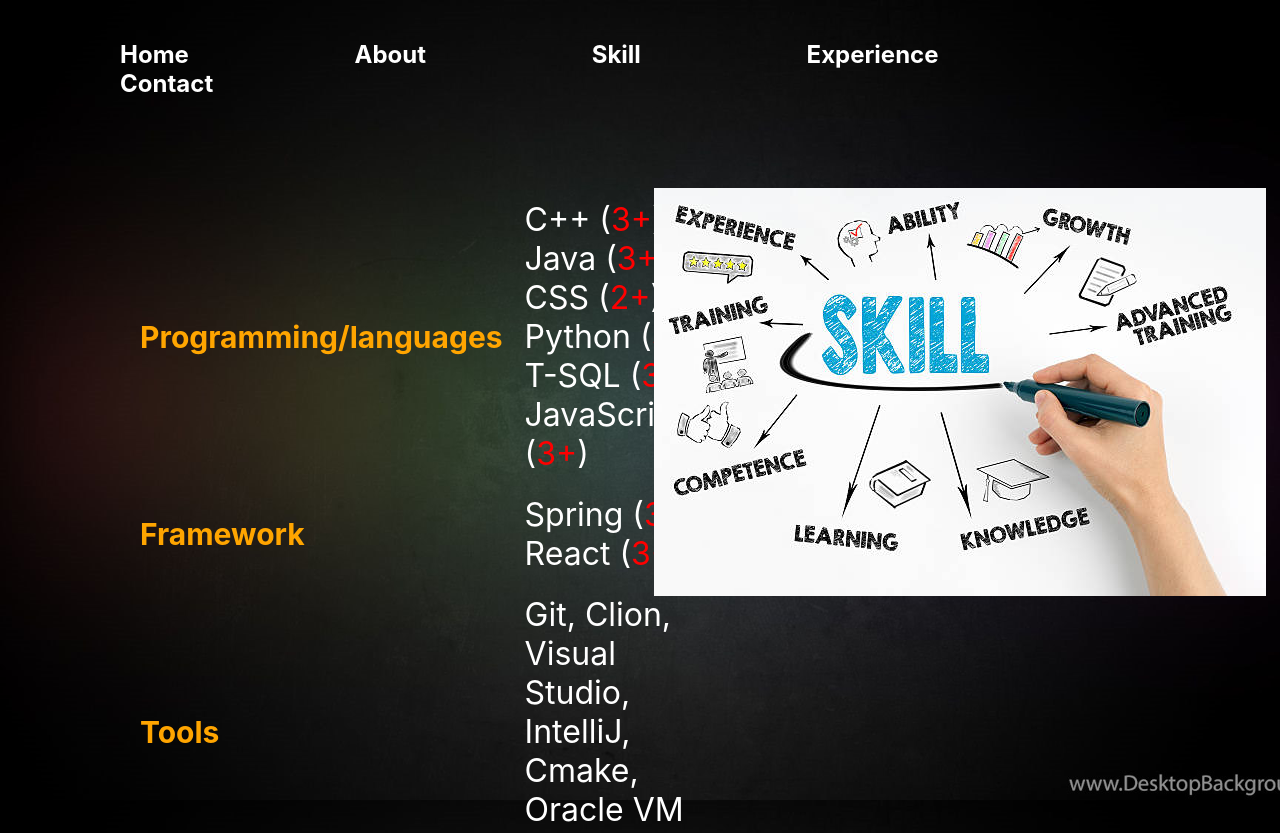
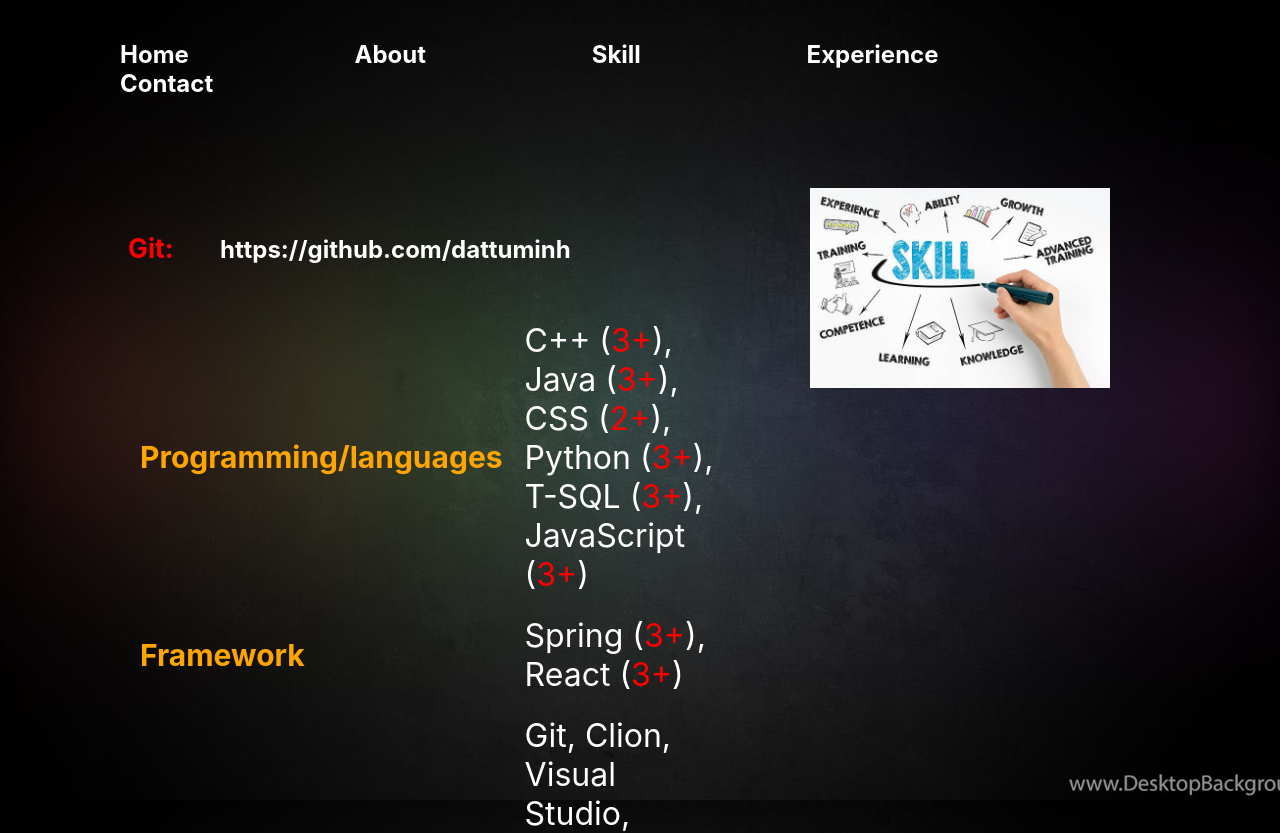
Before and after one commit to tuminhdat/david-resume, a React (Create React App) app: page /skill in a window 1280 px wide. Shown: the top 833 px of the page. Built offline with nearby package versions, Linux system fonts and the light colour scheme.

Commit message:
update styles and modify pages

```diff
--- a/src/App.css
+++ b/src/App.css
@@ -103,3 +103,10 @@ td:nth-child(1){
   margin-right: auto;
   justify-content: center;
 }
+
+.picture_image{
+  height: auto;
+    width: auto;
+    max-width: 300px;
+    max-height: 300px;
+}
--- a/src/App.js
+++ b/src/App.js
@@ -1,6 +1,7 @@
 import './App.css';
 // first, need to import to use Route
 import { Routes, Route, Link } from "react-router-dom";
+import React, { useEffect} from "react";
 
 import Home from "./directory/Home";
 import About from "./directory/About";
@@ -10,8 +11,14 @@ import Contact from "./directory/Contact";
 
 
 function App() {
+  useEffect(() => {
+    document.title = "Programmer | David Tu";
+  }, []);
   return (
     <div>
+      <head>
+        <title>Programmer | David Tu</title>
+      </head>
       <div class="task_bar">
         <nav>
           <a><Link to="/"> Home </Link></a>
--- a/src/directory/About.jsx
+++ b/src/directory/About.jsx
@@ -8,7 +8,7 @@ function About() {
         I recently graduated from Simon Fraser University with a degree in Computer Science and
         I am eager to put my education and skills to use in a challenging and rewarding role.
         <br /><br />
-        I have a strong understanding of various technologies and programming languages, including web development, data structures and algorithms, databases and SQL, and object-oriented programming (OOP) languages.
+        I have a strong understanding of various technologies and programming languages, including web development, data structures and algorithms, databases(T-SQL), and object-oriented programming (OOP) languages.
         I'm constantly learning and staying up to date with the latest developments in my field.
         <br /><br />
         I am confident in my ability to succeed in Computer programming and I am eager to continue growing and developing my skills.
@@ -23,7 +23,7 @@ function About() {
       </div>
 
       <div class="right_screen">
-        <img class="picture_image" src={ require("../image/nevergiveup.jpg") } alt="Never Give up" />
+        <img class="picture_image" src={ require("../image/nevergiveup.png") } alt="Never Give up" />
       </div>
     </div>
   );
--- a/src/directory/Experience.jsx
+++ b/src/directory/Experience.jsx
@@ -7,8 +7,10 @@ function Experience() {
             </div>
         </div>
 
+        <h4>These are the various projects I have been a part of as a software developer.</h4>
+
         <div class="skill_info_1">
-            <h2>CODERCAFE</h2>
+            <h2>Coder's Cafe</h2>
             <p>Developed a kiosk application that streamlines the ordering process and reduces the need for in-person interaction.
                 The solution allows customers to place their orders on a touch screen, eliminating the need to wait in line or interact with a cashier.
                 The system integrates with a restaurant's existing menu and payment systems to provide a seamless, efficient ordering experience.
@@ -22,7 +24,7 @@ function Experience() {
         </div>
 
         <div class="skill_info_1">
-            <h2>FITGAIN</h2>
+            <h2>FitGain</h2>
             <p>Developed a fitness app to help users maintain a daily workout routine at home.
                 Offered certified professional workout sessions of 10 minutes to half an hour,
                 calculated calories burned and recorded caloric intake to provide net intake.
@@ -37,7 +39,7 @@ function Experience() {
         </div>
 
         <div class="skill_info_1">
-            <h2>COOKER</h2>
+            <h2>Cooker Web Application</h2>
             <p>Developed 'Computing Cooker,' a web app that facilitates recipe search based on ingredients and enables recipe sharing among users.
                 Implemented user authentication and recipe creation/upload, along with recipe images and instructions.
                 Built a community of culinary enthusiasts who can interact and share cooking experiences.
--- a/src/directory/Skill.jsx
+++ b/src/directory/Skill.jsx
@@ -2,6 +2,7 @@ function Skill() {
   return (
     <div class="grid-container">
         <div class="left_screen">
+            <h5><span class="know_lv">Git: </span><a href="https://github.com/tuminhdat">https://github.com/dattuminh</a></h5>
             <table>
                 <tr>
                     <td>Programming/languages</td>
@@ -25,7 +26,6 @@ function Skill() {
                     <td>MVC architecture, Object-Oriented Design, and more</td>
                 </tr>
             </table>
-            <h5><b>Git:</b> <a href="https://github.com/tuminhdat">https://github.com/dattuminh</a></h5>
         </div>
 
 
```
Also changed, not shown: src/image/nevergiveup.jpg (deleted), src/image/nevergiveup.png (added).
